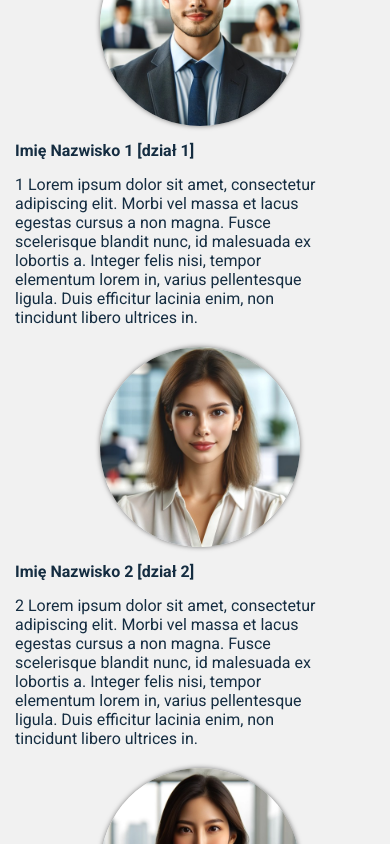
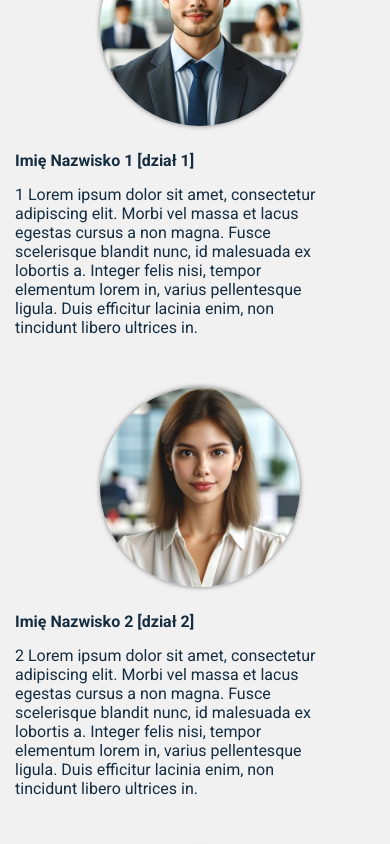
Before and after one commit to MichalMiemus/ProjektReact1, a React (Vite) app: page / in a window 390 px wide. Shown: the part 1020-1864 px from the top of the page. Built offline with nearby package versions, Linux system fonts and the light colour scheme.

Commit message:
2nd section margins for mobile

```diff
--- a/src/App.css
+++ b/src/App.css
@@ -187,6 +187,7 @@ footer .links li a {
   border-radius: 50%;
   overflow: hidden;
   box-shadow: 0 0 5px rgba(0, 0, 0, 0.5);
+  margin-bottom: 10px;
 }
 .employee-photo {
   width: 100%;
@@ -201,6 +202,7 @@ footer .links li a {
   flex: 0;
   width: 100%;
   margin-right: 50px;
+  margin-bottom: 30px;
 }
 .name {
   color: #152d41;
@@ -365,6 +367,7 @@ footer .links li a {
   /* container for employee photo */
   .photo-container {
     margin-right: 20px;
+    margin-bottom: 0;
   }
   .employee-photo {
     margin-right: 20px;
@@ -375,6 +378,7 @@ footer .links li a {
     flex: 0;
     width: 100%;
     margin-right: 0;
+    margin-bottom: 0px;
   }
   .name {
     margin-left: 40px;
```
